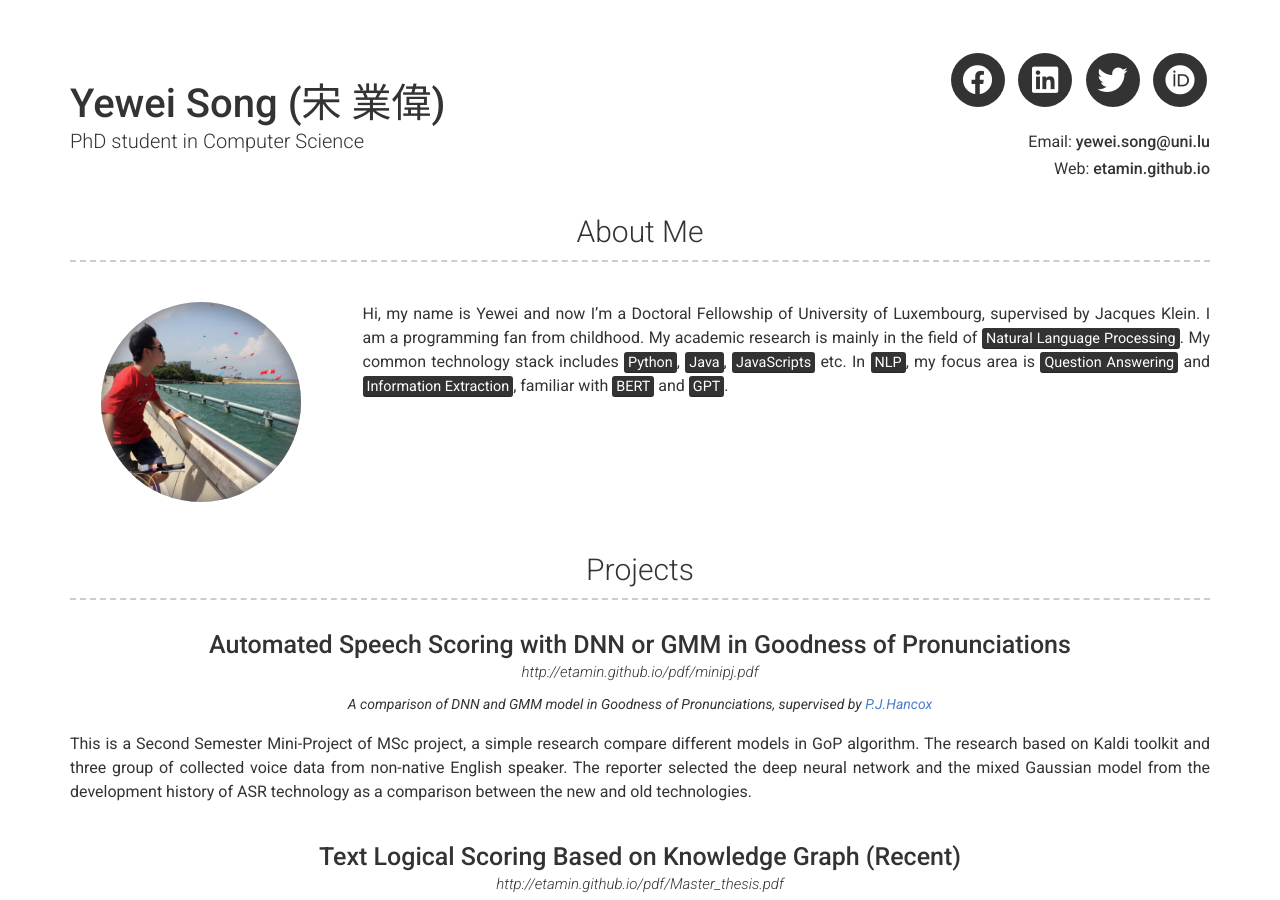
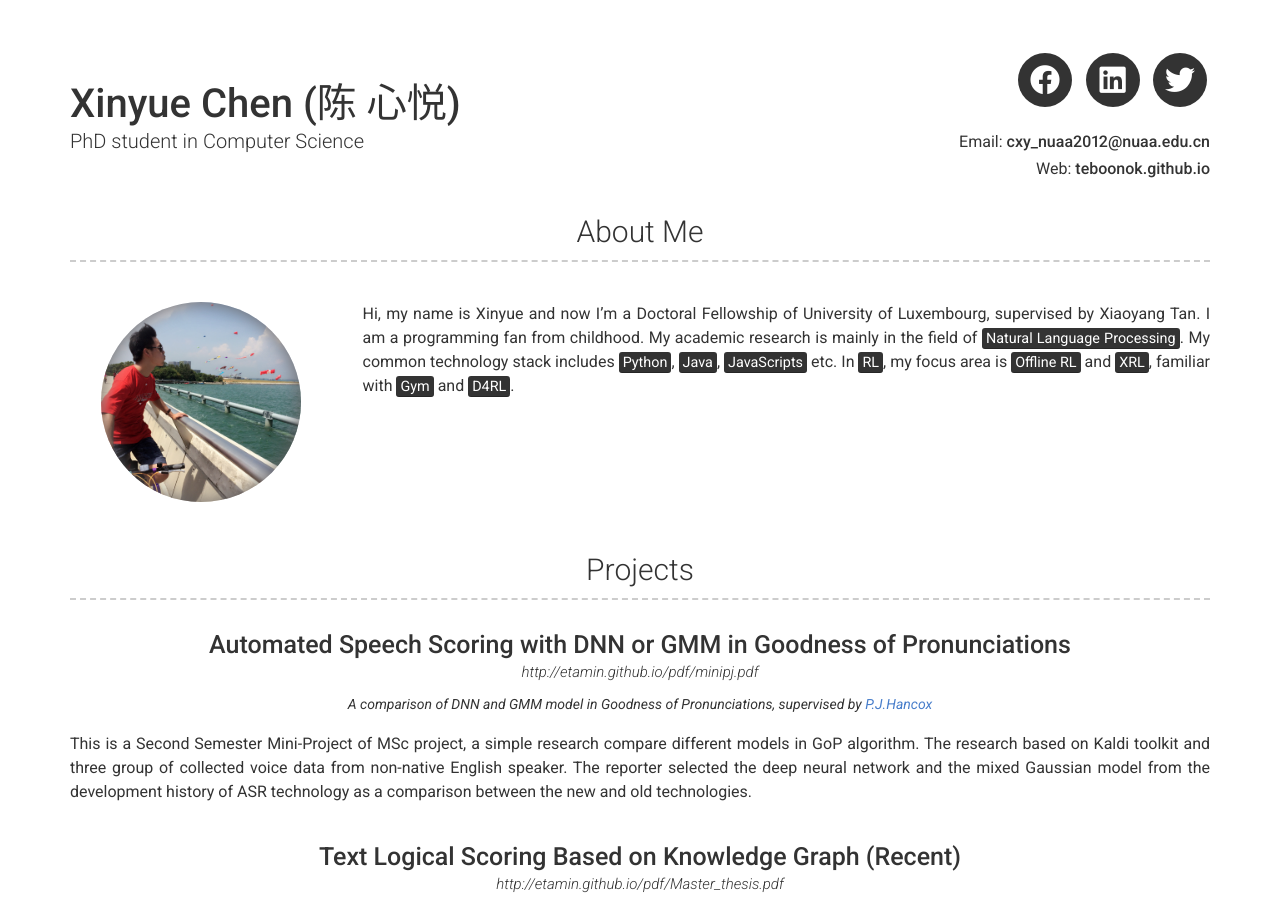
Before and after one commit to TebooNok/TebooNok.github.io, a Jekyll site: the page built from index.md, in a window 1280 px wide and 900 px high. Built offline with Jekyll 4.4.1, drawn with Linux system fonts in a browser that asks for light colours; nearby versions of some CDN libraries; some of the changed text lies outside the part shown.

Commit message:
Update _config.yml
basic infos

```diff
--- a/_config.yml
+++ b/_config.yml
@@ -3,19 +3,19 @@ repository: Git repository where your resume will be hosted, only required if yo
 # favicon: Directory of your favicon (eg. images/favicon.ico)(optional)
 
 # Personal info
-name: Yewei Song (宋 業偉)
+name: Xinyue Chen (陈 心悦)
 title: PhD student in Computer Science
-email: yewei.song@uni.lu
-website: etamin.github.io
+email: cxy_nuaa2012@nuaa.edu.cn
+website: teboonok.github.io
 
 # Dark Mode (true/false/never)
 darkmode: false
 
 # Social links
-twitter_username: syw12345ht
-facebook_username: syw12345ht
-linkedin_username: yewei-song-a99190a9
-orcid_username: 0000-0002-6314-7515
+twitter_username: xychen_nuaa
+facebook_username: Xinyue Chen
+linkedin_username: xinyue-chen-598b20103
+# orcid_username: 0000-0002-6314-7515
 
 # Additional icon links
 # additional_links:
@@ -36,9 +36,9 @@ orcid_username: 0000-0002-6314-7515
 # about_title: About Me (Use this to override about section title)
 about_profile_image: images/profile.jpg
 about_content: | # this will include new lines to allow paragraphs
-  Hi, my name is Yewei and now I'm a Doctoral Fellowship of University of Luxembourg, supervised by Jacques Klein. I am a programming fan from childhood. My academic research is mainly in the field of <mark>Natural Language Processing</mark>.
+  Hi, my name is Xinyue and now I'm a Doctoral Fellowship of University of Luxembourg, supervised by Xiaoyang Tan. I am a programming fan from childhood. My academic research is mainly in the field of <mark>Natural Language Processing</mark>.
   My common technology stack includes <mark>Python</mark>, <mark>Java</mark>, <mark>JavaScripts</mark> etc.
-  In <mark>NLP</mark>, my focus area is <mark>Question Answering</mark> and <mark>Information Extraction</mark>, familiar with <mark>BERT</mark> and <mark>GPT</mark>.
+  In <mark>RL</mark>, my focus area is <mark>Offline RL</mark> and <mark>XRL</mark>, familiar with <mark>Gym</mark> and <mark>D4RL</mark>.
 
 # Projects Section
 # projects_title: Projects #(Use this to override about projects section title)
@@ -55,10 +55,9 @@ more_content: | # this will include new lines to allow paragraphs
   Alongside my interests in computer science some of my other interests and hobbies are ::
     - Tourism
     - Photography
-    - Histoty
-    - Console game
-    - Anime
-    - Foreign Language Learning(Japanese)
+    - Sports(Cycling & Soccer)
+    - Diving
+    - Dota 2
 
 # Footer
 footer_show_references: true
```
